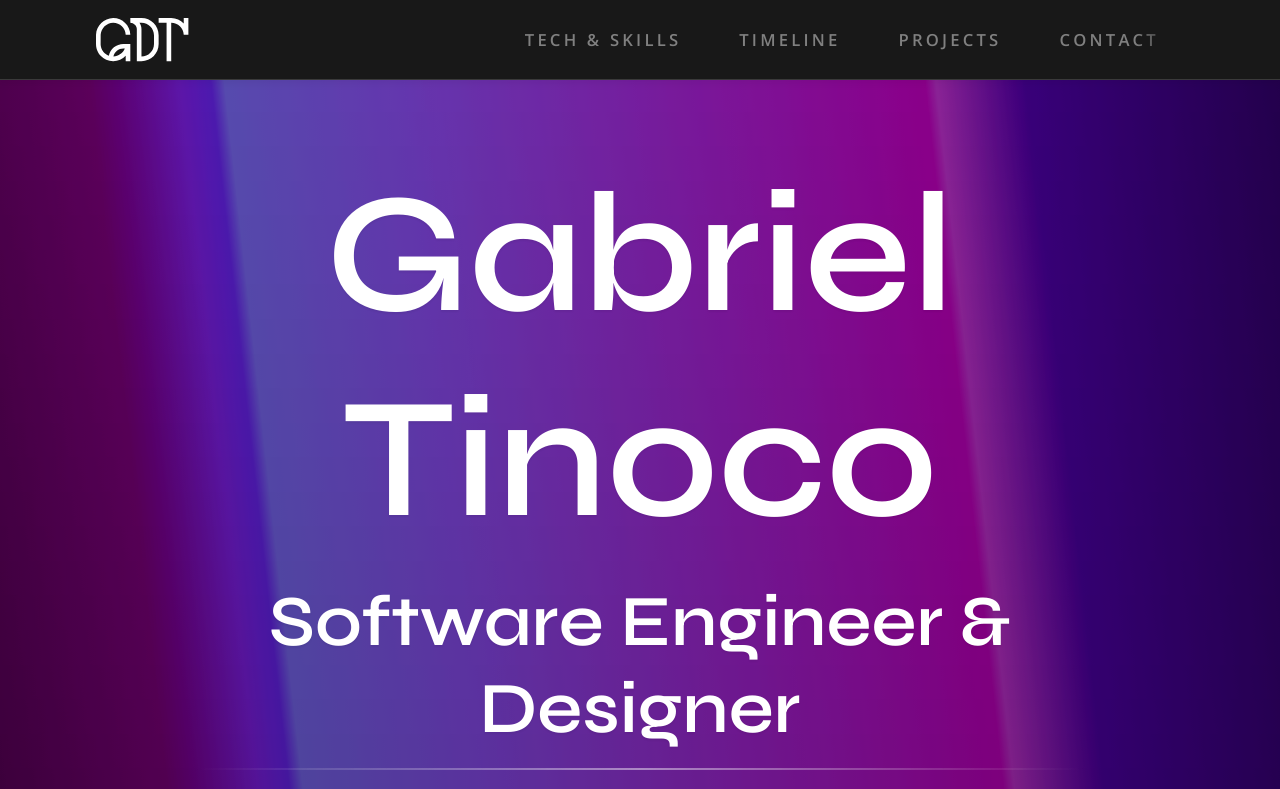
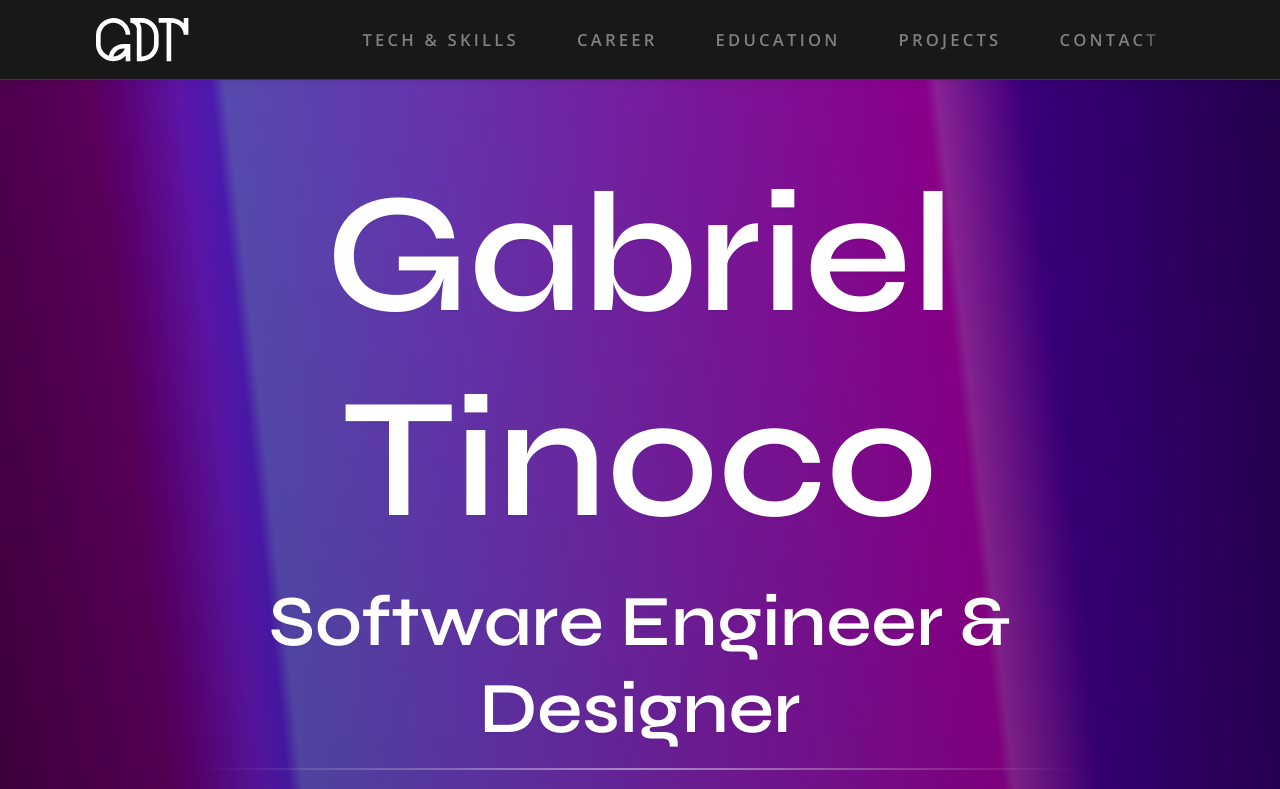
Before and after one commit to Gatinoko/Portfolio, a Next.js app: page / in a window 1280 px wide. Shown: the top 789 px of the page. Built offline with nearby package versions, Linux system fonts and the light colour scheme.

Commit message:
feat(components): Updated Navigation component to fit newly created page sections

```diff
--- a/components/navigation/Navigation.tsx
+++ b/components/navigation/Navigation.tsx
@@ -37,7 +37,6 @@ export function Navigation(props: NavigationProps) {
 				<ul className='desktop-button-list'>
 					<li>
 						<Button
-							className='contact-button'
 							size={'extra-small'}
 							variant={'flat'}
 							onClick={() => scrollToSection('ContactSection')}>
@@ -46,7 +45,6 @@ export function Navigation(props: NavigationProps) {
 					</li>
 					<li>
 						<Button
-							className='projects-button'
 							size={'extra-small'}
 							variant={'flat'}
 							onClick={() => scrollToSection('ProjectsSection')}>
@@ -55,16 +53,22 @@ export function Navigation(props: NavigationProps) {
 					</li>
 					<li>
 						<Button
-							className='timeline-button'
 							size={'extra-small'}
 							variant={'flat'}
-							onClick={() => scrollToSection('TimelineSection')}>
-							Timeline
+							onClick={() => scrollToSection('EducationTimelineSection')}>
+							Education
 						</Button>
 					</li>
 					<li>
 						<Button
-							className='tech-and-skills-button'
+							size={'extra-small'}
+							variant={'flat'}
+							onClick={() => scrollToSection('CareerTimelineSection')}>
+							Career
+						</Button>
+					</li>
+					<li>
+						<Button
 							size={'extra-small'}
 							variant={'flat'}
 							onClick={() => scrollToSection('Tech&SkillsSection')}>
```
